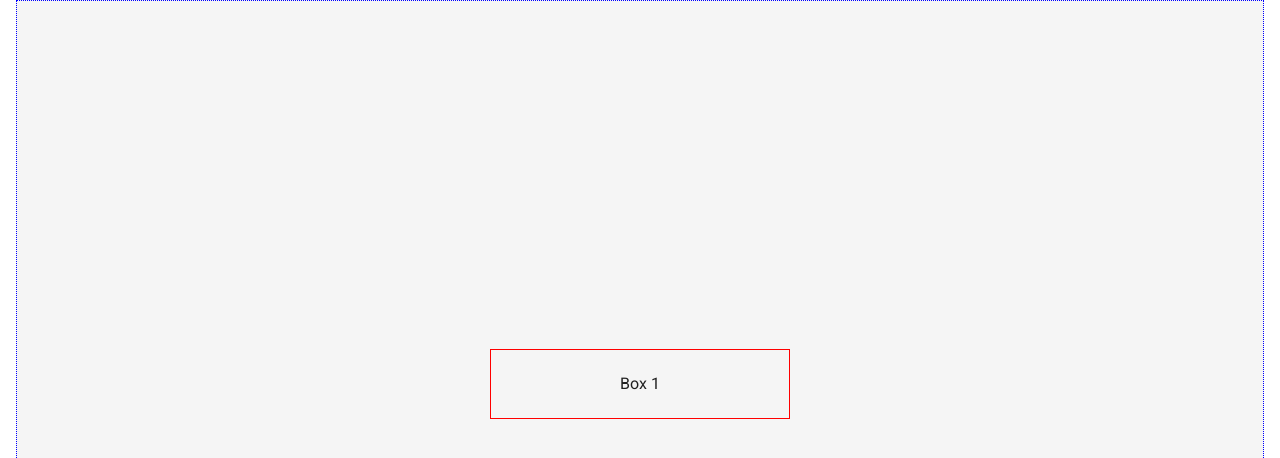
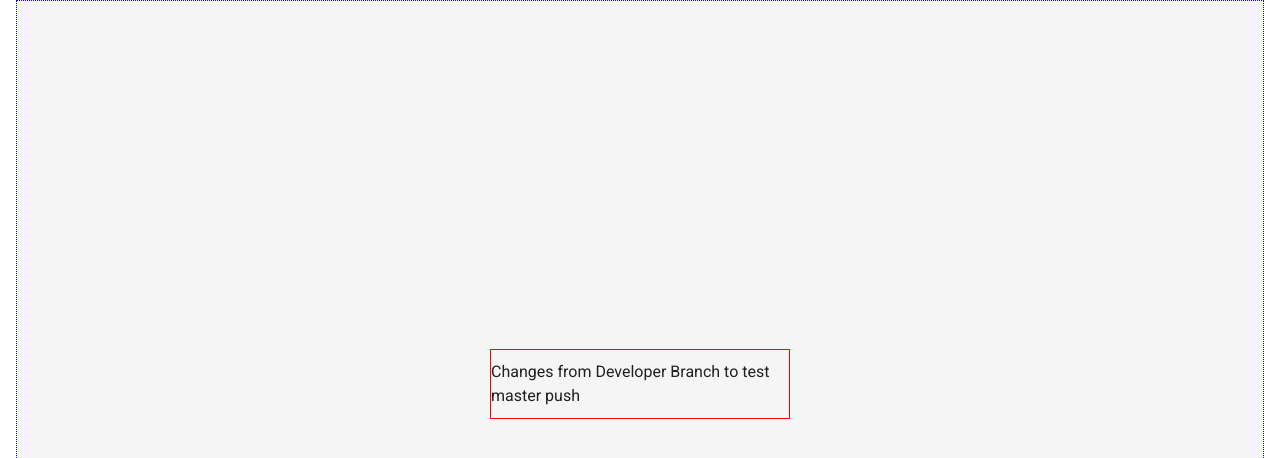
Before and after one commit to PRPdl/dashboard, a Vue app: page /test in a window 1280 px wide. Shown: the top 458 px of the page. Built offline with nearby package versions, Linux system fonts and the light colour scheme; no server answers.

Commit message:
Test Push

```diff
--- a/src/views/test.vue
+++ b/src/views/test.vue
@@ -1,7 +1,7 @@
 <template>
   <div class="main">
      <p class="box d-flex justify-center align-center">
-         Box 1
+        Changes from Developer Branch to test master push
      </p>
 
   </div>
```
